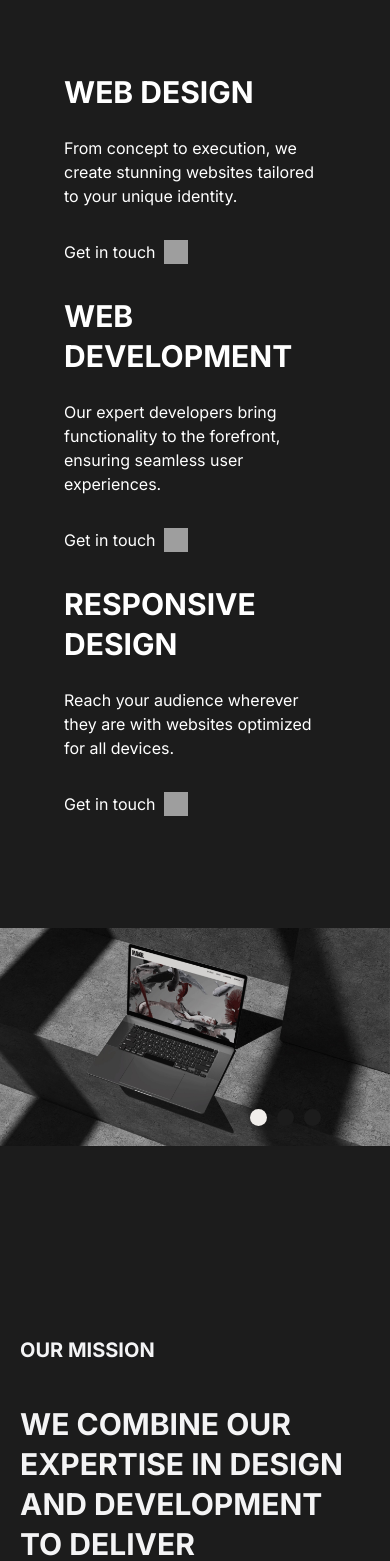
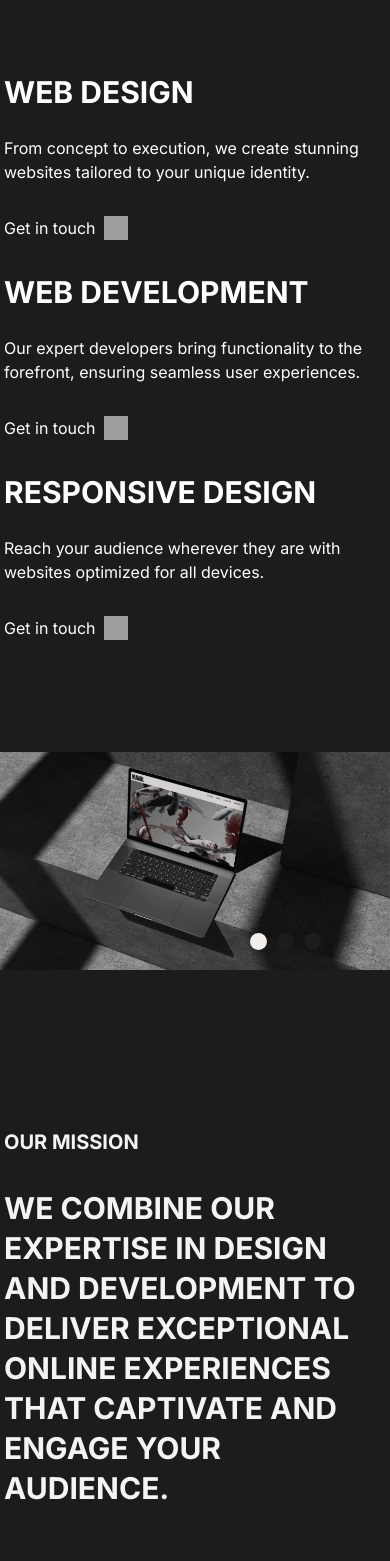
Before and after one commit to akvrmvlakis/arete-sandbox, a Next.js app: page / in a window 390 px wide. Shown: the part 1196-2757 px from the top of the page. Built offline with nearby package versions, Linux system fonts and the light colour scheme; grey boxes are pictures that could not be loaded; a web font is replaced by a local one.

Commit message:
Layout optimization

```diff
--- a/src/app/page.tsx
+++ b/src/app/page.tsx
@@ -61,18 +61,18 @@ export default function Home() {
         <section id="projects" className="w-full m-auto  bg-red">
           <Gallery data={photos} />
         </section>
-        <section id="services" className=" m-auto">
+        <section id="services" className="px-1 md:px-8 m-auto">
           <Services />
         </section>
         <section id="projects" className="w-full h-full m-auto bg-red">
           <Gallery data={photos2} />
         </section>
-        <section id="about" className=" m-auto">
+        <section id="about" className="px-1 w-full md:px-8 m-auto">
           <About />
         </section>
         <section
           id="contact"
-          className="container m-auto border-t-[2px] h-[80vh] border-t-white"
+          className="w-full px-1 md:px-8 m-auto border-t-[2px] h-[80vh] border-t-white"
         >
           <Contact />
         </section>
--- a/src/components/About.tsx
+++ b/src/components/About.tsx
@@ -4,12 +4,12 @@ type Props = {};
 
 export default function About({}: Props) {
   return (
-    <div className="flex flex-col justify-center py-[112px]  PANTONE_5 max-md:px-5">
-      <div className="mt-8 max-md:mr-1 max-md:max-w-full">
+    <div className="flex w-full flex-col justify-center py-[112px] PANTONE_5 ">
+      <div className="flex justify-between flex-wrap gap-8 max-md:mr-1 max-md:max-w-full">
         <div className="self-stretch text-xl font-bold leading-7 uppercase text-zinc-100 max-md:mt-10 max-md:max-w-full">
           OUR MISSION
         </div>
-        <div className="self-stretch text-3xl font-bold leading-10 uppercase text-zinc-100 max-md:mt-10 max-md:max-w-full">
+        <div className="self-stretch text-3xl font-bold leading-10 uppercase text-zinc-100 max-w-[484px]">
           We combine our expertise in design and development to deliver
           exceptional online experiences that captivate and engage your
           audience.
--- a/src/components/Contact.tsx
+++ b/src/components/Contact.tsx
@@ -4,12 +4,12 @@ type Props = {};
 
 export default function Contact({}: Props) {
   return (
-    <div className="flex flex-col justify-center px-16 py-20 font-bold uppercase PANTONE_5 text-zinc-100 max-md:px-5 w-full">
-      <div className="flex gap-5 justify-between mt-8 max-md:flex-wrap max-md:mr-1 max-md:max-w-full">
+    <div className="flex flex-col justify-center py-20 font-bold uppercase PANTONE_5 text-zinc-100  w-full">
+      <div className="flex justify-between mt-8 flex-wrap max-md:mr-1 gap-8">
         <div className="self-start text-xl leading-7 max-md:max-w-full">
           Contact
         </div>
-        <div className="text-3xl leading-10 max-md:max-w-full">
+        <div className="text-3xl flex items-end justify-end leading-10 max-w-[484px]">
           Ready to take your digital presence to the next level?
         </div>
       </div>
--- a/src/components/Footer.tsx
+++ b/src/components/Footer.tsx
@@ -5,8 +5,8 @@ type Props = {};
 
 export default function Footer({}: Props) {
   return (
-    <footer className="z-30 w-full flex flex-col justify-center  bg-stone-500">
-      <div className=" px-[10px]  py-[80px] md:px-[64px]">
+    <footer className="px-1 md:px-8 z-30 w-full flex flex-col justify-center  bg-stone-500">
+      <div className=" py-[80px]">
         <div className="flex gap-[68px] text-zinc-900 items-center justify-between max-md:flex-col">
           <div className="flex flex-col gap-4 max-md:ml-0 max-md:w-full">
             <div className="flex flex-col items-center">
--- a/src/components/Hero.tsx
+++ b/src/components/Hero.tsx
@@ -7,7 +7,7 @@ type Props = {};
 
 const Hero = (props: Props) => {
   return (
-    <header className="container relative w-full items-center flex flex-col pb-[80px] md:pb-[80px] md:pt-[34px] lg:pt-0">
+    <header className=" relative w-full items-center flex flex-col pb-[80px] md:pb-[80px] md:pt-[34px] lg:pt-0">
       <div className="relative w-full  z-10 flex flex-col items-center ">
         <Link
           className="flex p-4 md:p-[51px] mb-[58px] md:mb-[80px]"
@@ -38,7 +38,7 @@ const Hero = (props: Props) => {
 
         <Menu />
       </div>
-      <div className="video-container px-8 absolute flex-col items-center justify-center hidden xl:flex">
+      <div className="video-container px-1 md:px-8 absolute flex-col items-center justify-center hidden xl:flex">
         <video className="absolute  max-w-none" autoPlay loop muted>
           <source src="/videos/background_header.mp4" type="video/mp4" />
         </video>
--- a/src/components/Services.tsx
+++ b/src/components/Services.tsx
@@ -5,7 +5,7 @@ type Props = {};
 
 const Services = (props: Props) => {
   return (
-    <div className="flex flex-col  PANTONE_5 px-[64px] py-[112px]">
+    <div className="flex flex-col  PANTONE_5  py-[112px]">
       <div className="text-xl font-bold leading-7 text-white uppercase max-md:max-w-full">
         OUR SERVICES
       </div>
```
